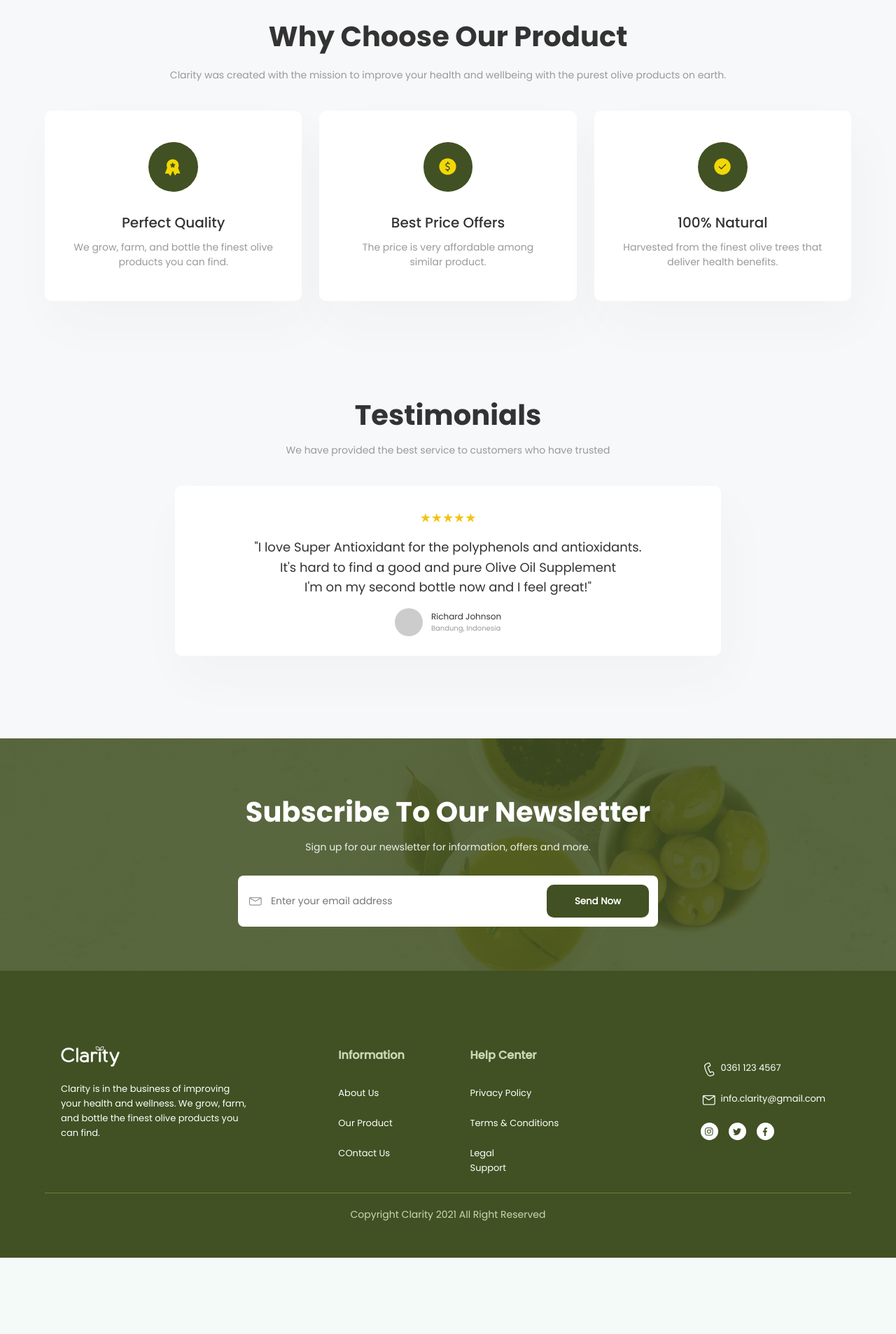
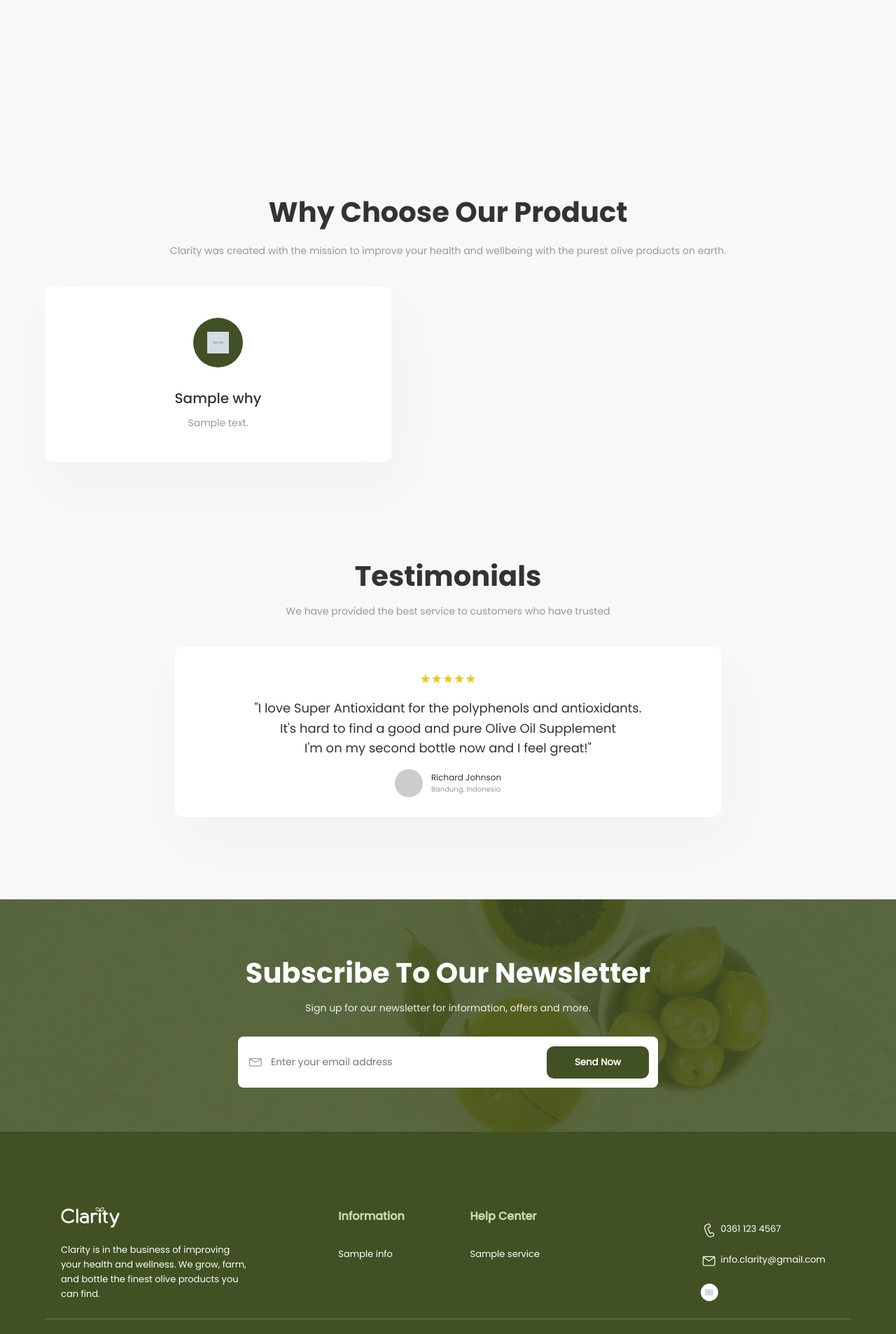
Before and after one commit to cybsix-spec/clarity, a PHP site: page / in a window 1280 px wide. Shown: the part 1920-3826 px from the top of the page at 70% size. Before the commit the page ends 3717 px from the top, so only its background shows below. Run offline with PHP 8.4, Linux system fonts and the light colour scheme; tables that the repository leaves empty or names only in its code hold one stand-in row (values such as "Sample post"); grey boxes marked "Sample" are stand-in pictures; data that the repository does not hold is empty.

Commit message:
database connect

```diff
--- /dev/null
+++ b/config.php
@@ -0,0 +1,6 @@
+<?php
+
+$name_website = "Clarity";
+$banner_text = "Harvesting Goodness <br> from Olive Oil";
+$phone_number = " 0361 123 4567";
+?>
--- /dev/null
+++ b/connection.php
@@ -0,0 +1,15 @@
+<?php
+
+$host = "localhost";
+$user = "root";
+$password = "";
+$database = "db_clarity";
+
+$connection = mysqli_connect($host,$user,$password,$database);
+
+if (!$connection) {
+    die("Koneksi Gagal: " .mysqli_connect_error());
+
+}
+
+?>
--- a/data.php
+++ b/data.php
@@ -4,6 +4,8 @@
 $name_website = "Clarity";
 $banner_text = "Harvesting Goodness <br> from Olive Oil";
 $phone_number = " 0361 123 4567";
+
+
 
 $menus = array(
      array(
@@ -22,19 +24,19 @@ $menus = array(
 
 $products = array(
      array(
-        "name" => "",
-        "capsule" => "",
-        "price" => "",
+        "name_product" => "",
+        "capsule" => 60,
+        "price" => "$16.00",
         "image" => "assets/img/supplement-1 1.png"
      ),
      array(
-        "name" => "Super Antioxidant",
+        "name_product" => "Super Antioxidant",
         "capsule" => 30,
         "price" => "$16.00",
         "image" => "assets/img/supplement-1 1.png"
      ),
      array(
-        "name" => "Super Antioxidant",
+        "name_product" => "Super Antioxidant",
         "capsule" => 60,
         "price" => "$16.00",
         "image" => "assets/img/supplement-1 1.png"
@@ -46,12 +48,12 @@ $target_buyer = array( #target box
      array(
         "class" => "are-left",
         "title" => "Young Active People",
-        "desc" => "We offer supplement that can give you more energy boost"
+        "descript" => "We offer supplement that can give you more energy boost"
      ),
      array(
         "class" => "are-right",
         "title" => "Elderly",
-        "desc" => "We offer supplement to keep your body fit and healthy aging"
+        "descript" => "We offer supplement to keep your body fit and healthy aging"
      ),
 );
 
@@ -60,19 +62,19 @@ $why = array( #why card
         "image" => "assets/img/37.svg",
         "alt" => "Quality Icon",
         "title" => "Perfect Quality",
-        "desc" => "We grow, farm, and bottle the finest olive products you can find."
+        "descript" => "We grow, farm, and bottle the finest olive products you can find."
     ),
     array(
         "image" => "assets/img/9.svg",
         "alt" => "Price Icon",
         "title" => "Best Price Offers",
-        "desc" => "The price is very affordable among similar product."
+        "descript" => "The price is very affordable among similar product."
     ),
     array(
         "image" => "assets/img/14.svg",
         "alt" => "Natural Icon",
         "title" => "100% Natural",
-        "desc" => "Harvested from the finest olive trees that deliver health benefits."
+        "descript" => "Harvested from the finest olive trees that deliver health benefits."
     ),
 );
 
@@ -97,22 +99,22 @@ $social = array( #social icons
 $service = array( #help center
    array(
       "href" => "#",
-      "text" => "Privacy Policy",
+      "label" => "Privacy Policy",
       "class" => ""
    ),
    array(
       "href" => "#",
-      "text" => "Terms & Conditions",
+      "label" => "Terms & Conditions",
       "class" => ""
    ),
    array(
       "href" => "#",
-      "text" => "Legal <br> Support",
+      "label" => "Legal <br> Support",
       "class" => "legal"
    ),
    array(
       "href" => "#",
-      "text" => "Legal Support",
+      "label" => "Legal Support",
       "class" => "legal-mobile"
    ),
 );
@@ -120,15 +122,15 @@ $service = array( #help center
 $infos = array(
    array(
       "href" => "#about",
-      "text" => "About Us"
+      "label" => "About Us"
    ),
    array(
       "href" => "#products",
-      "text" => "Our Product"
+      "label" => "Our Product"
    ),
    array(
       "href" => "#footer",
-      "text" => "COntact Us"
+      "label" => "Contact Us"
    )
 );
 ?>
--- a/header.php
+++ b/header.php
@@ -1,6 +1,11 @@
 <?php
 
-include 'data.php';
+include 'connection.php';
+include 'config.php';
+
+$result_menus = mysqli_query($connection, "SELECT * FROM menus");
+$menus =mysqli_fetch_all($result_menus, MYSQLI_ASSOC);
+
 ?>
 
 <!DOCTYPE html>
--- a/index.php
+++ b/index.php
@@ -1,6 +1,33 @@
 <?php
-include 'data.php';
+
+include 'connection.php';
 require_once 'header.php';
+include 'config.php';
+
+$result_products = mysqli_query($connection, "SELECT * FROM products");
+$products = mysqli_fetch_all($result_products, MYSQLI_ASSOC);
+
+
+$result_target = mysqli_query($connection, "SELECT * FROM target_buyer");
+$target_buyer = mysqli_fetch_all($result_target, MYSQLI_ASSOC);
+
+
+$result_why = mysqli_query($connection, "SELECT * FROM why");
+$why = mysqli_fetch_all($result_why, MYSQLI_ASSOC);
+
+
+$result_social = mysqli_query($connection, "SELECT * FROM social");
+$social = mysqli_fetch_all($result_social, MYSQLI_ASSOC);
+
+
+$result_service = mysqli_query($connection, "SELECT * FROM service");
+$service = mysqli_fetch_all($result_service, MYSQLI_ASSOC);
+
+
+$result_infos = mysqli_query($connection, "SELECT * FROM infos");
+$infos = mysqli_fetch_all($result_infos, MYSQLI_ASSOC);
+
+
 ?>
 
 <!DOCTYPE html>
@@ -53,7 +80,12 @@ require_once 'header.php';
                     <div class="container">
                         <div id="products">
                             <?php foreach ($products as $product) {
-
+                                if(is_array($product)) {
+                                    $name =(isset($product["name_product"])) && !empty($product["name_product"]) ?$product["name_product"] : "Produk Tidak ada";
+                                    $capsule =(isset($product["capsule"])) ?$product["capsule"] : 0;
+                                    $price =(isset($product["price"])) && !empty($product["price"]) ?$product["price"] : "---";
+                                    $image =(isset($product["image"])) && !empty($product["image"]) ?$product["image"] : "default.jpg";
+                                    }
                                     ?>
                                 <div class="product">
                                     <div class="img-product">
@@ -61,7 +93,7 @@ require_once 'header.php';
                                     </div>
                                         <div class="konten-product">
                                             <div class="konten-product-left">
-                                            <h5><?php echo $product["name"]?></h5>
+                                            <h5><?php echo $name?></h5>
                                             <p class="capsule"><?php echo $capsule?> capsules</p>
                                             </div>
                                             <div class="konten-product-right">
@@ -86,11 +118,17 @@ require_once 'header.php';
         <section class="are">
             <h1>Are You..</h1>
                 <div class="are-pic">
-                    <?php foreach ($target_buyer as $target) {?>
-                        <div class="<?php echo $target["class"] ?>">
+                    <?php foreach ($target_buyer as $target) {
+                         if(is_array($target)) {
+                                    $class =(isset($target["class"])) && !empty($target["class"]) ?$target["class"] : "No class";
+                                    $title =(isset($target["title"])) && !empty($target["title"]) ?$target["title"] : "No Title";
+                                    $descript =(isset($target["descript"])) && !empty($target["descript"]) ?$target["descript"] : "No Description";
+}
+                        ?>
+                        <div class="<?php echo $class ?>">
                             <div class="are-content">
-                            <h3><?php echo $target["title"] ?></h3>
-                            <p><?php echo $target["desc"] ?></p>
+                            <h3><?php echo $title ?></h3>
+                            <p><?php echo $descript ?></p>
                             <a href="#" class="are-btn">Shop Product</a>
                             </div>
                         </div>
@@ -104,13 +142,20 @@ require_once 'header.php';
             <p class="why-sub">Clarity was created with the mission to improve your health and wellbeing with the purest olive products on earth.</p>
             <div class="container">
                     <div class="why-cards">
-                        <?php foreach ($why as $item) {?>
+                        <?php foreach ($why as $item) {
+                            if(is_array($item)) {
+                                    $image =(isset($item["image"])) && !empty($item["image"]) ?$item["image"] : "default.jpg";
+                                    $alt =(isset($item["alt"])) && !empty($item["alt"]) ?$item["alt"] : "No picture";
+                                    $title =(isset($item["title"])) && !empty($item["title"]) ?$item["title"] : "No title";
+                                    $descript =(isset($item["descript"])) && !empty($item["descript"]) ?$item["descript"] : "No description";
+                            }
+                            ?>
                         <div class="why-card">
                             <div class="why-icon">
-                                <img src="<?php echo $item["image"] ?>" alt="<?php echo $item["alt"] ?>">
+                                <img src="<?php echo $image ?>" alt="<?php echo $alt ?>">
                             </div>
-                            <h4><?php echo $item["title"] ?></h4>
-                            <p><?php echo $item["desc"] ?> </p>
+                            <h4><?php echo $title ?></h4>
+                            <p><?php echo $descript ?> </p>
                         </div>
                         <?php } ?>
                     </div>
@@ -225,8 +270,13 @@ require_once 'header.php';
                     <div class="footer-col footer-col-left">
                         <div class="footer-col-left-a">
                             <h4>Information</h4>
-                                <?php foreach ($infos as $info) {?>
-                                    <a href="<?php echo $info["href"] ?>"><?php echo $info["text"] ?></a>
+                                <?php foreach ($infos as $info) {
+                                    if(is_array($info)){
+                                        $href = (isset($info["href"])) && !empty($info["href"]) ? $info["href"]: "#";
+                                        $label = (isset($info["label"])) && !empty($info["label"]) ? $info["label"]: "No label";
+                                    }
+                                    ?>
+                                    <a href="<?php echo $href ?>"><?php echo $label ?></a>
                                 <?php } ?>
                             </div>
                     </div>
@@ -236,8 +286,14 @@ require_once 'header.php';
                 <div class="footer-half footer-right">
                     <div class="footer-col">
                         <h4>Help Center</h4>
-                            <?php foreach ($service as $help) { ?>
-                                <a href="<?php echo $help["href"] ?>" class="<?php echo $help["class"] ?>"><?php echo $help["text"] ?></a>
+                            <?php foreach ($service as $help) {
+                                if(is_array($help)){
+                                        $href= (isset($help["href"])) && !empty($help["href"]) ?$help["href"]: "#";
+                                        $class = (isset($help["class"])) && !empty($help["class"]) ?$help["class"]: "No Class";
+                                        $label = (isset($help["label"])) && !empty($help["label"]) ?$help["label"]: "No Text";
+                                    }
+                                ?>
+                                <a href="<?php echo $href ?>" class="<?php echo $class ?>"><?php echo $label ?></a>
                             <?php }?>
                     </div>
                     <div class="footer-col contact-col">
@@ -247,8 +303,14 @@ require_once 'header.php';
 
 
                                 <div class="social-icons" id="contact">
-                                    <?php foreach ($social as $icon) {?>
-                                        <a href="<?php echo $icon["href"] ?>"><img src="<?php echo $icon["image"] ?>" alt="<?php echo $icon["alt"] ?>"></a>
+                                    <?php foreach ($social as $icon) {
+                                        if(is_array($icon)){
+                                        $href= (isset($icon["href"])) && !empty($icon["href"]) ?$icon["href"]: "#";
+                                        $image = (isset($icon["image"])) && !empty($icon["image"]) ?$icon["image"]: "default.jpg";
+                                        $alt = (isset($icon["alt"])) && !empty($icon["alt"]) ?$icon["alt"]: "No image";
+                                    }
+                                        ?>
+                                        <a href="<?php echo $href ?>"><img src="<?php echo $image ?>" alt="<?php echo $alt ?>"></a>
                                     <?php } ?>
                                 </div>
                         </div>
```
Also changed, not shown: 1 other file.
